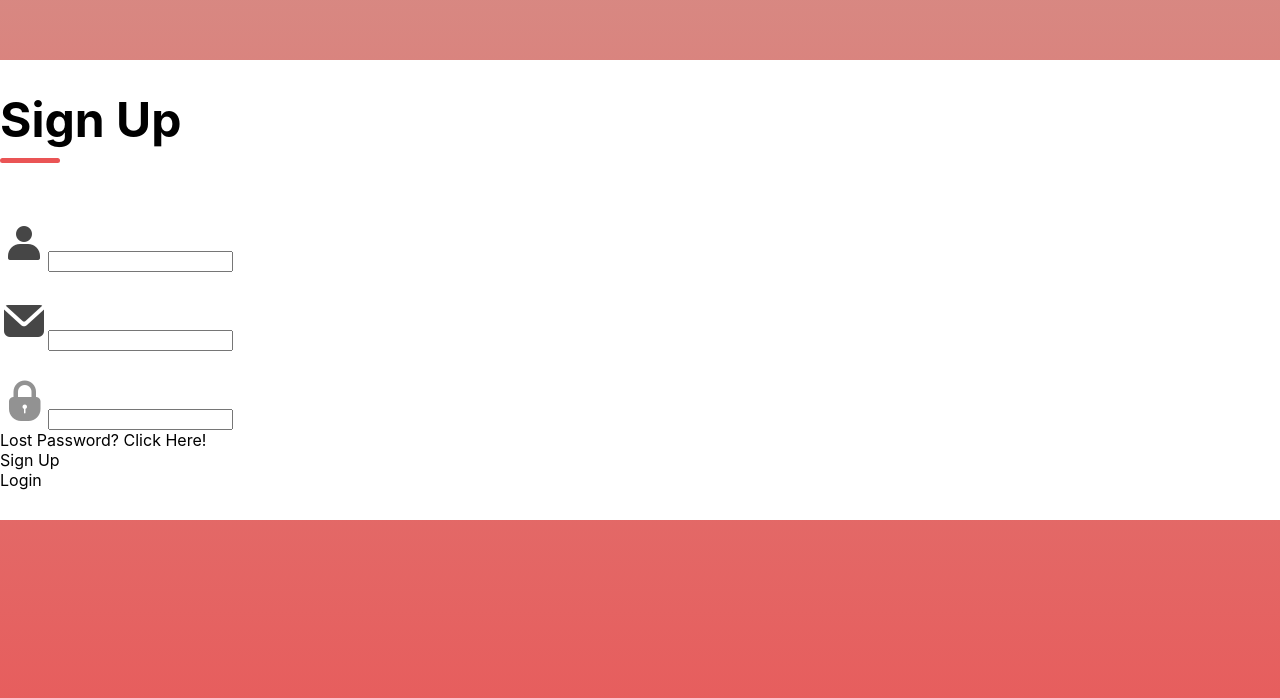
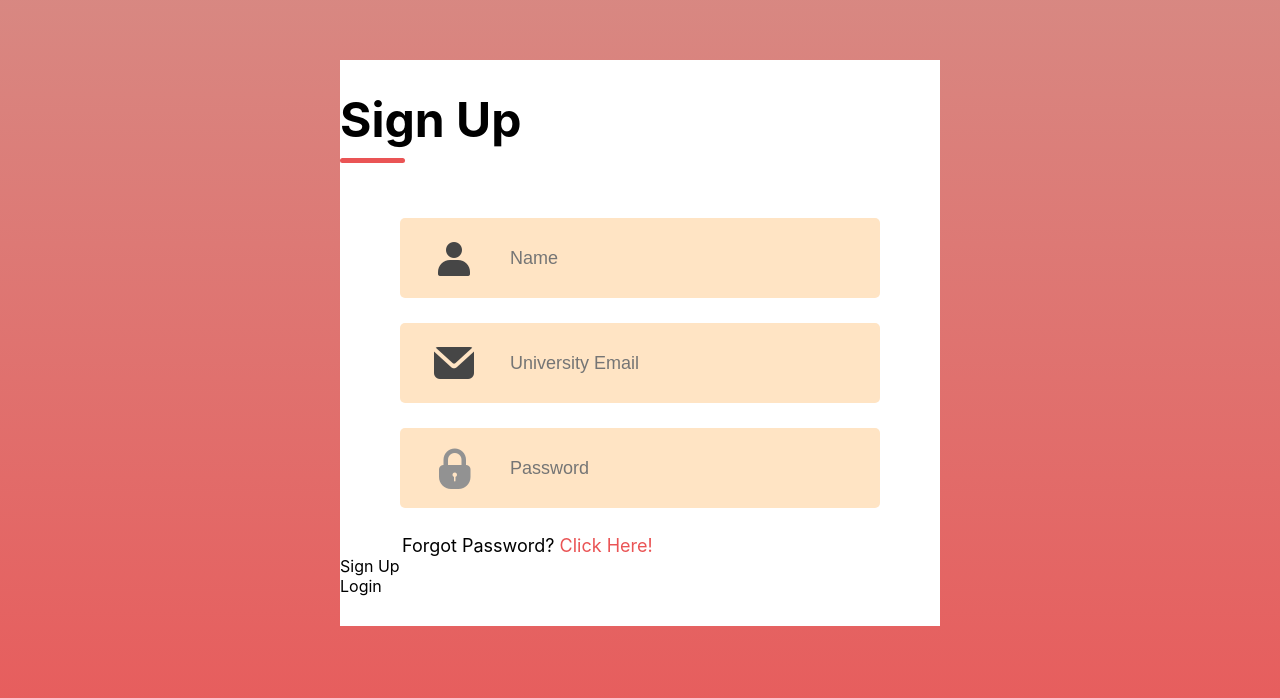
Before and after one commit to grantmccord/UNest, a React (Create React App) app in the folder unest-app/frontend/LoginPage/login-page/: page / in a window 1280 px wide. Shown: the part 140-838 px from the top of the page. Built offline with nearby package versions, Linux system fonts and the light colour scheme.

Commit message:
Created registration with 3 fields-Sud

```diff
--- a/unest-app/frontend/LoginPage/login-page/src/Components/LoginSignup/LoginSignup.css
+++ b/unest-app/frontend/LoginPage/login-page/src/Components/LoginSignup/LoginSignup.css
@@ -4,6 +4,7 @@
     margin: auto;
     margin-top: 200px;
     background: white;
+    width: 600px;
     padding-bottom: 30px;
 }
 
@@ -19,9 +20,10 @@
     color: black;
     font-size: 48px;
     font-weight: 700;
+    align-items: center;
 }
 .underline{
-    width: 60px;
+    width: 65px;
     height: 5px;
     background: #EA5455;
     border-radius: 10px;
@@ -32,3 +34,34 @@
     flex-direction: column;
     gap: 25px;
 }
+.input{
+    display: flex;
+    align-items: center;
+    margin: auto;
+    width: 480px;
+    height: 80px;
+    background: bisque;
+    border-radius: 5px;
+}
+.input img{
+    margin: 0px 30px;
+}
+.input input{
+    height: 50px;
+    width: 400px;
+    background: transparent;
+    border: none;
+    outline: none;
+    color: bisque;
+    font-size: 18px;
+}
+.forgot-password{
+    padding-left: 62px;
+    margin-top: 27px;
+    color: black;
+    font-size: 18px;
+}
+.forgot-password span{
+    color: #EA5455;
+    cursor: pointer;
+}
--- a/unest-app/frontend/LoginPage/login-page/src/Components/LoginSignup/LoginSignup.jsx
+++ b/unest-app/frontend/LoginPage/login-page/src/Components/LoginSignup/LoginSignup.jsx
@@ -14,18 +14,18 @@ const LoginSignup = () => {
             <div className="inputs">
                 <div className="input">
                     <img src={person_icon} alt=""/>
-                    <input type="text"/>
+                    <input type="text" placeholder="Name"/>
                 </div>
                 <div className="input">
                     <img src={email_icon} alt=""/>
-                    <input type="email"/>
+                    <input type="email" placeholder="University Email"/>
                 </div>
                 <div className="input">
                     <img src={lock_icon} alt=""/>
-                    <input type="password"/>
+                    <input type="password" placeholder="Password"/>
                 </div>
             </div>
-            <div className= "forgot-password">Lost Password? <span>Click Here!</span></div>
+            <div className= "forgot-password">Forgot Password? <span>Click Here!</span></div>
             <div className="submit-container">
                 <div className="submit">Sign Up</div>
                 <div className="submit">Login</div>
```
